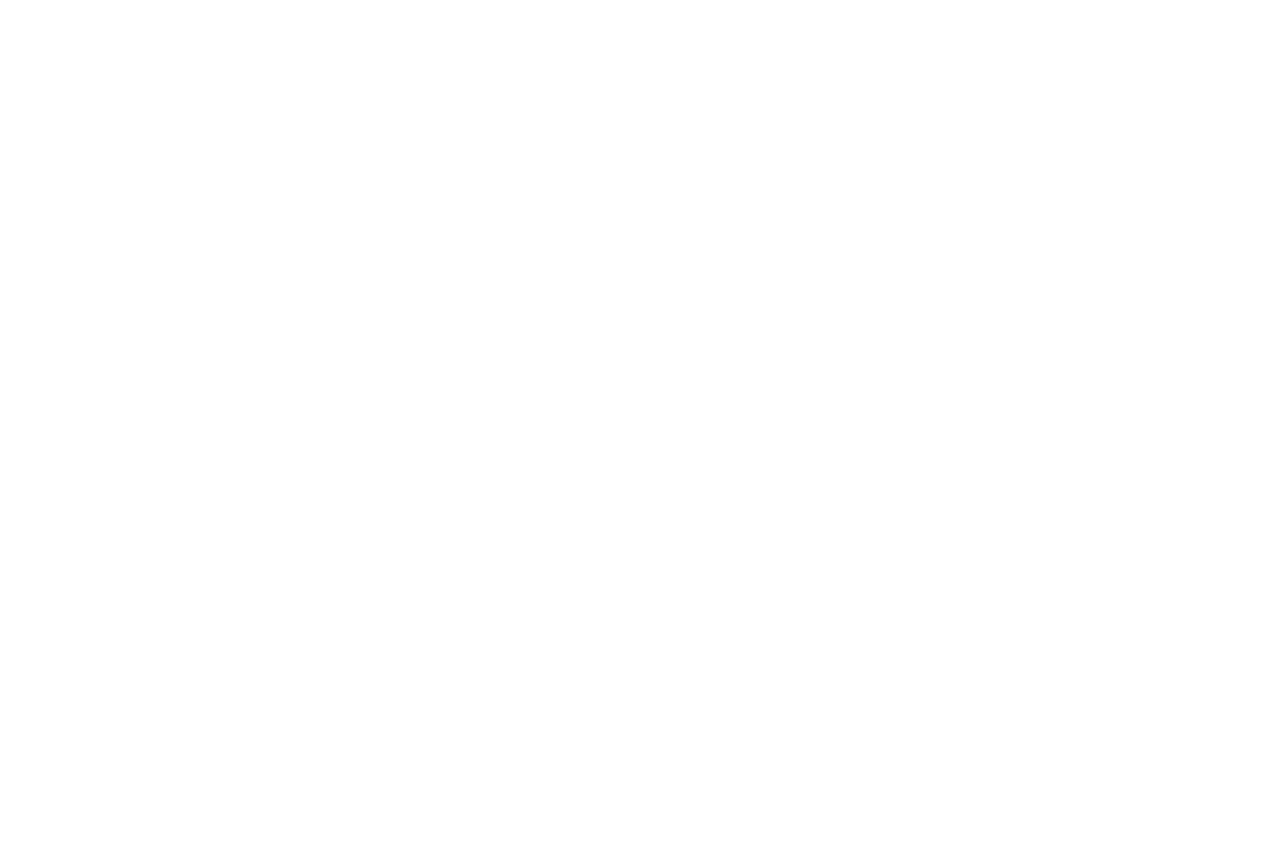
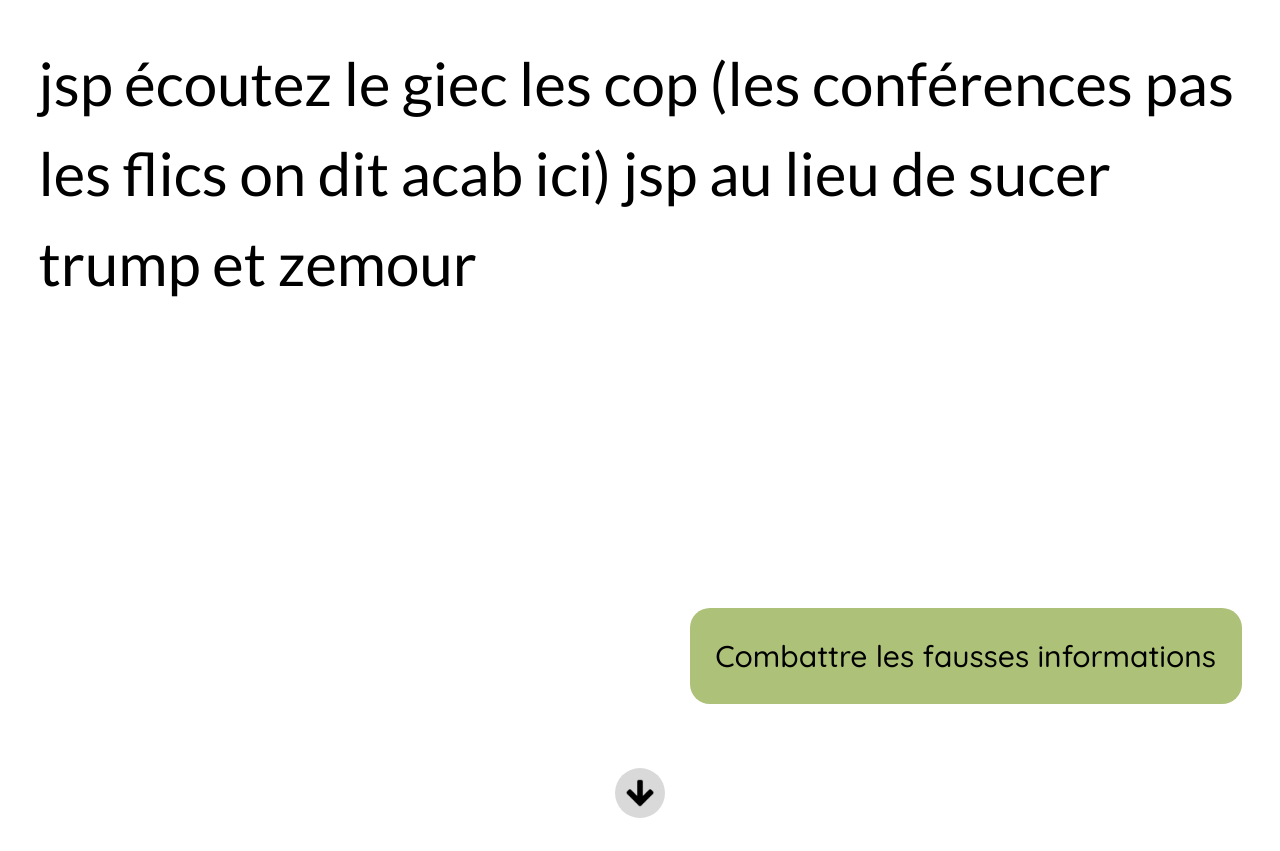
Before and after one commit to ivelter/ndi2023, a Next.js app: page / in a window 1280 px wide. Shown: the part 10961-11812 px from the top of the page. Built offline with nearby package versions, Linux system fonts and the light colour scheme.

Commit message:
slide 11 faite

```diff
--- a/components/slides/SN11.js
+++ b/components/slides/SN11.js
@@ -1,10 +1,46 @@
 import all from "../../variables.module.scss"
 import Degrade from "../Degrade"
+import FlecheSuiv from "../FlecheSuiv"
+import base from "./SN11.module.scss"
+
+import { Lato } from 'next/font/google'
+const fontLato  = Lato({style : ['italic'], subsets : ['latin'], weight : ['400']})
+
+import { Quicksand } from "next/font/google"
+const fontQuicksand = Quicksand({weight :  ['500'], subsets : ['latin']})
+
+
+
+
 
 export default function SN11() {
     return (
         <Degrade color={all.marron} gradientStart={all["gradientVTR-M"]}>
 
+            <div className={base.conteneur}>
+
+                <div className={base.d1}>
+                    <p className={`${fontLato.className}`}>
+                        jsp écoutez le giec les cop (les conférences pas les flics on dit acab ici) jsp au lieu de sucer trump et zemour
+                    </p>
+
+                </div>
+
+                <div className={base.d2}>
+                    <div className={` ${base.dansD2elt1} ${fontQuicksand.className}`}>
+                        <a href="https://macron.fun">
+                        Combattre les fausses informations
+                        </a>
+
+                    </div>
+
+                    <div className={base.dansD2elt2} >
+                        <FlecheSuiv></FlecheSuiv>
+                    </div>
+                </div>
+
+            </div>
+
         </Degrade>
     )
 }
--- /dev/null
+++ b/components/slides/SN11.module.scss
@@ -0,0 +1,60 @@
+.conteneur {
+    width: 100%;
+    height: 100%;
+    display: flex ;
+    flex-direction: column;
+    justify-content: space-around;
+}
+
+.d1{
+    margin: 3%;
+    display: flex;
+    flex-direction: row;
+    justify-content: baseline;
+    align-items: baseline;
+
+}
+
+.d2{
+    display: flex;
+    flex-direction: column;
+    justify-content: center;
+}
+
+.dansD2elt1 {
+
+
+
+    display: flex;
+    flex-direction: row;
+    justify-content: flex-end;
+    align-items: center;
+}
+
+.dansD2elt1 > a {
+    font-size: 30px;
+    margin-right: 3%;
+    background-color: #ADC178;
+    border-radius: 20px;
+    padding: 2%;
+
+}
+
+.dansD2elt2 {
+    padding-top: 5%;
+    display: flex;
+    flex-direction: row;
+    justify-content: center;
+    align-items: center;
+}
+
+
+.d1 > p {
+    font-size: 60px;
+
+}
+
+.bouton {
+
+
+}
--- a/components/slides/SN8.js
+++ b/components/slides/SN8.js
@@ -5,7 +5,7 @@
 import FlecheSuiv from "../FlecheSuiv"
 
 import { Lato } from 'next/font/google'
-const fontLato  = Lato({style : ['italic'], subsets : ['latin'], weight : ['400']})
+const fontLato  = Lato({subsets : ['latin'], weight : ['400']})
 import { Quicksand } from "next/font/google"
 const fontQuicksand = Quicksand({weight :  ['700'], subsets : ['latin']})
 
```
